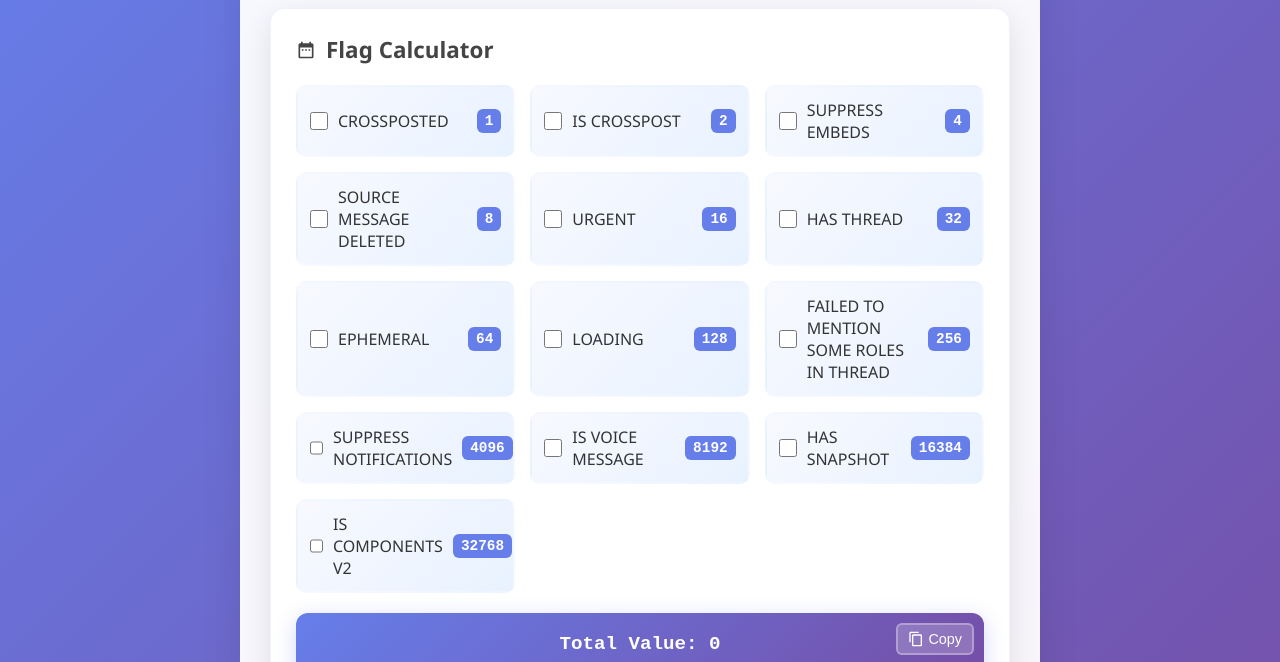
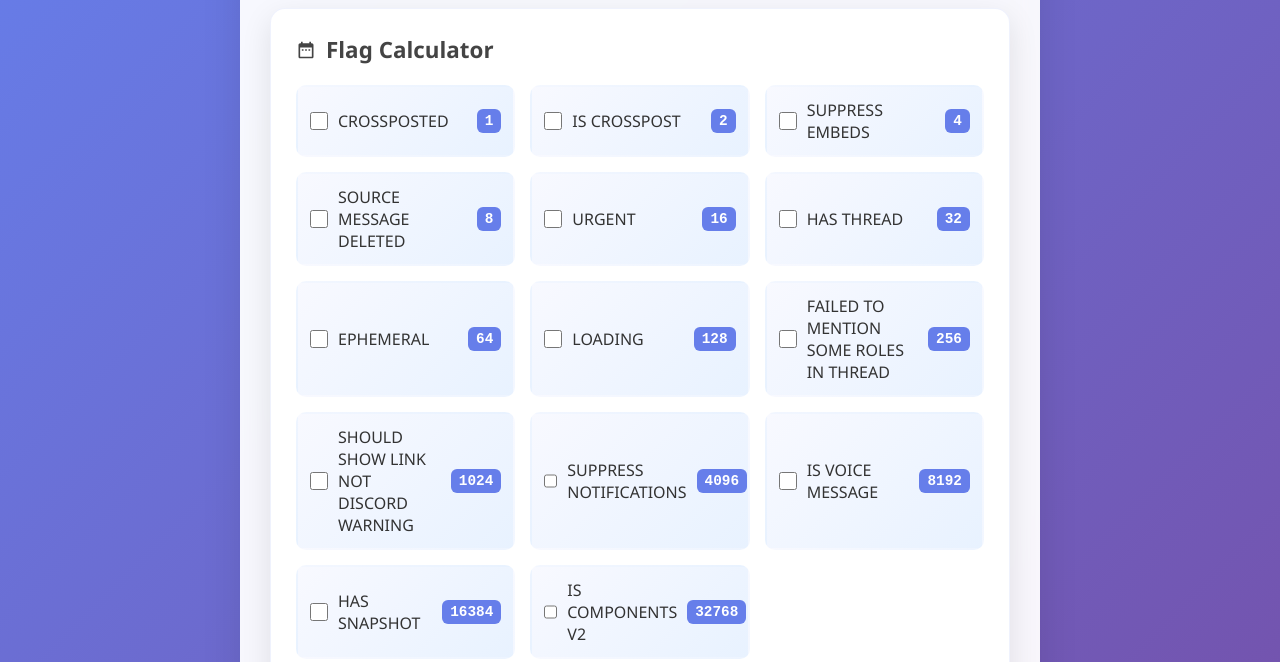
Before and after one commit to officialtroller/officialtroller.github.io, a plain HTML site: page discord-msg-flag-calc/index.html in a window 1280 px wide. Shown: the part 127-789 px from the top of the page. Drawn offline with Linux system fonts and the light colour scheme.

Commit message:
Update index.html

```diff
--- a/discord-msg-flag-calc/index.html
+++ b/discord-msg-flag-calc/index.html
@@ -326,6 +326,7 @@
             'EPHEMERAL': 64,
             'LOADING': 128,
             'FAILED_TO_MENTION_SOME_ROLES_IN_THREAD': 256,
+            'SHOULD_SHOW_LINK_NOT_DISCORD_WARNING': 1024,
             'SUPPRESS_NOTIFICATIONS': 4096,
             'IS_VOICE_MESSAGE': 8192,
             'HAS_SNAPSHOT': 16384,
```
